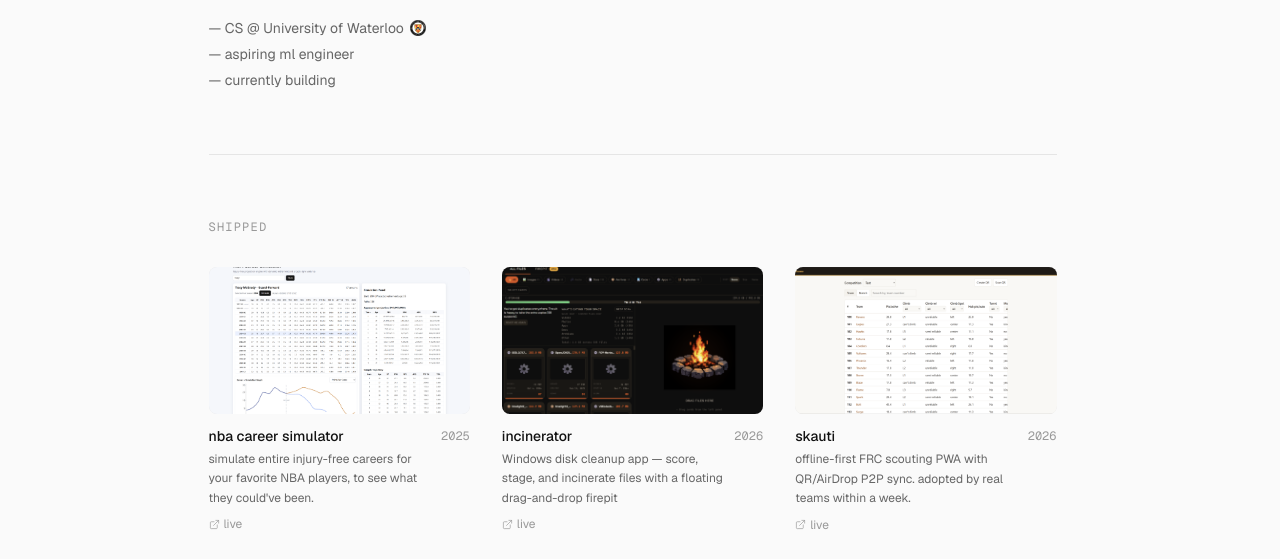
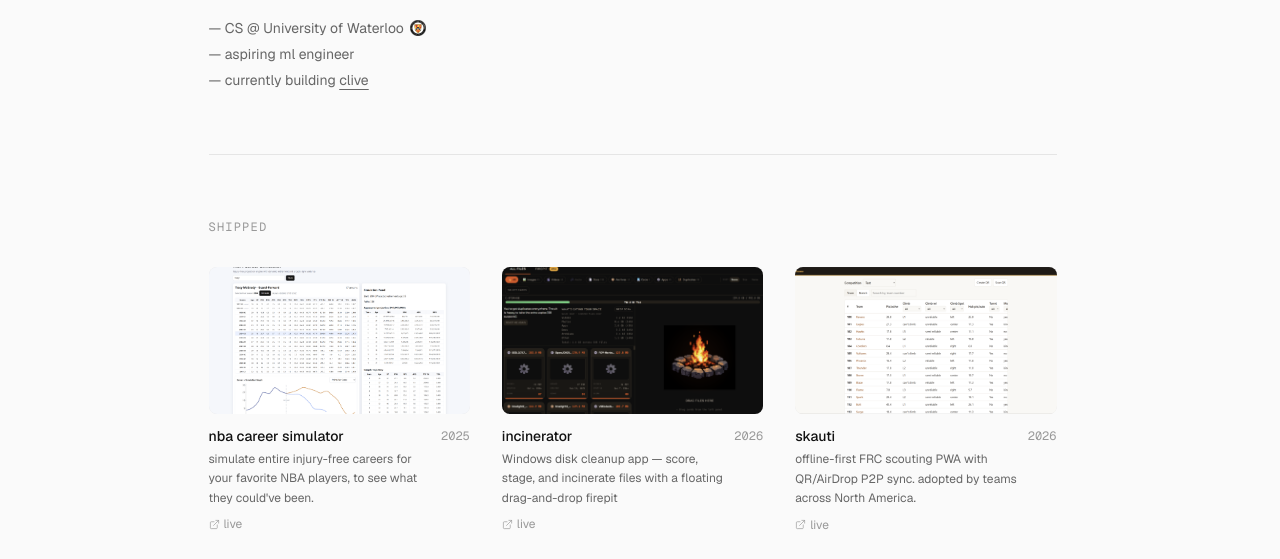
Before and after one commit to geos1l/georgio, a Next.js app: page / in a window 1280 px wide. Shown: the part 211-770 px from the top of the page. Built offline with nearby package versions, Linux system fonts and the light colour scheme.

Commit message:
updated skauti desc & homepage points

```diff
--- a/components/Hero.tsx
+++ b/components/Hero.tsx
@@ -26,7 +26,15 @@
           — aspiring ml engineer
         </p>
         <p className="text-sm text-[var(--fg-muted)]">
-          — currently building
+          — currently building{" "}
+          <a
+            href="https://github.com/geos1l/Clive"
+            target="_blank"
+            rel="noopener noreferrer"
+            className="underline underline-offset-4 hover:text-[var(--fg)] transition-colors"
+          >
+            clive
+          </a>
         </p>
 
       </div>
--- a/data/projects.ts
+++ b/data/projects.ts
@@ -31,7 +31,7 @@
   {
     title: "skauti",
     year: 2026,
-    description: "offline-first FRC scouting PWA with QR/AirDrop P2P sync. adopted by real teams within a week.",
+    description: "offline-first FRC scouting PWA with QR/AirDrop P2P sync. adopted by teams across North America.",
     thumbnail: "/projects/Skauti-thumbnail.png",
     href: "https://github.com/geos1l/skauti",
     liveUrl: "https://skauti.ca",
```
